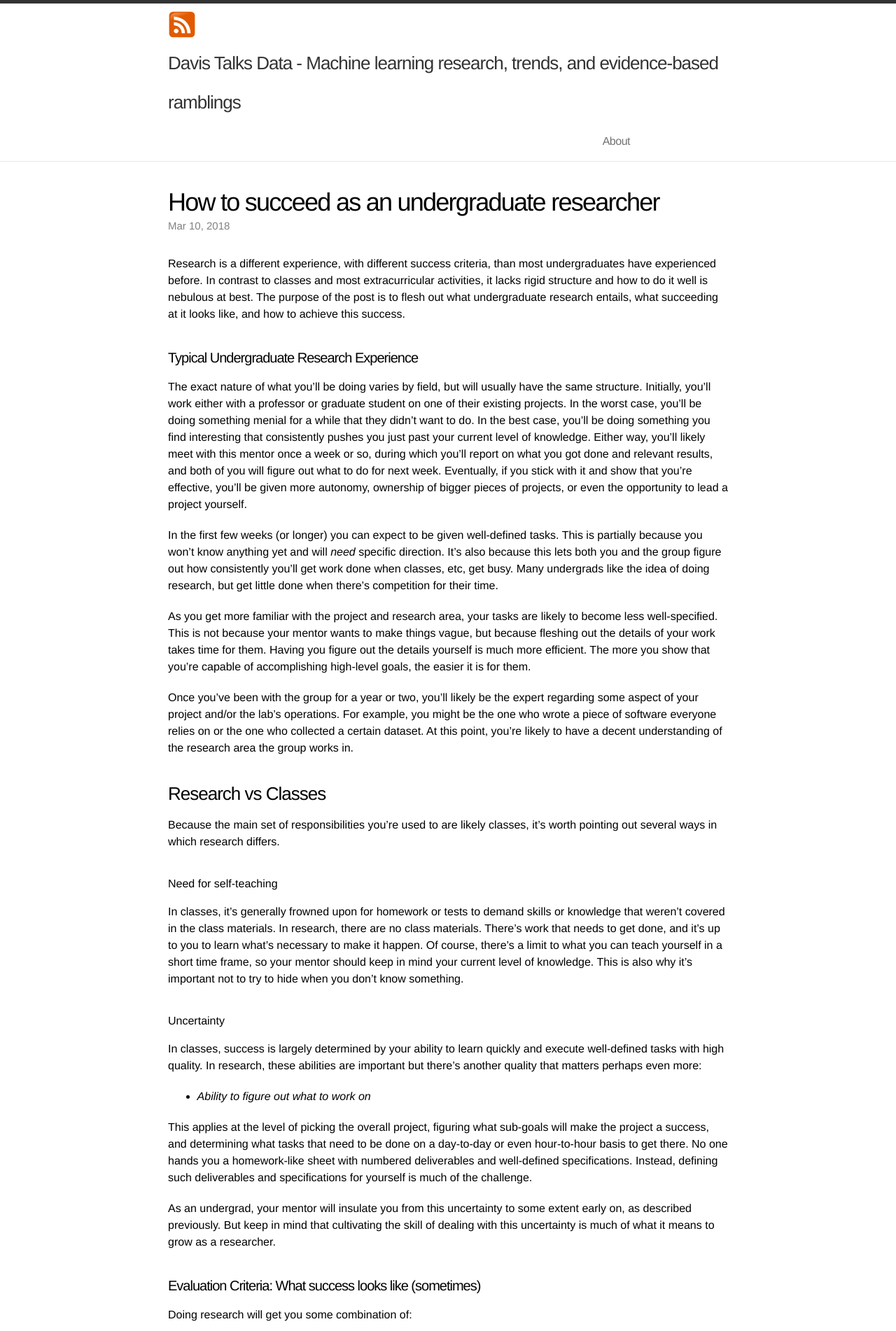
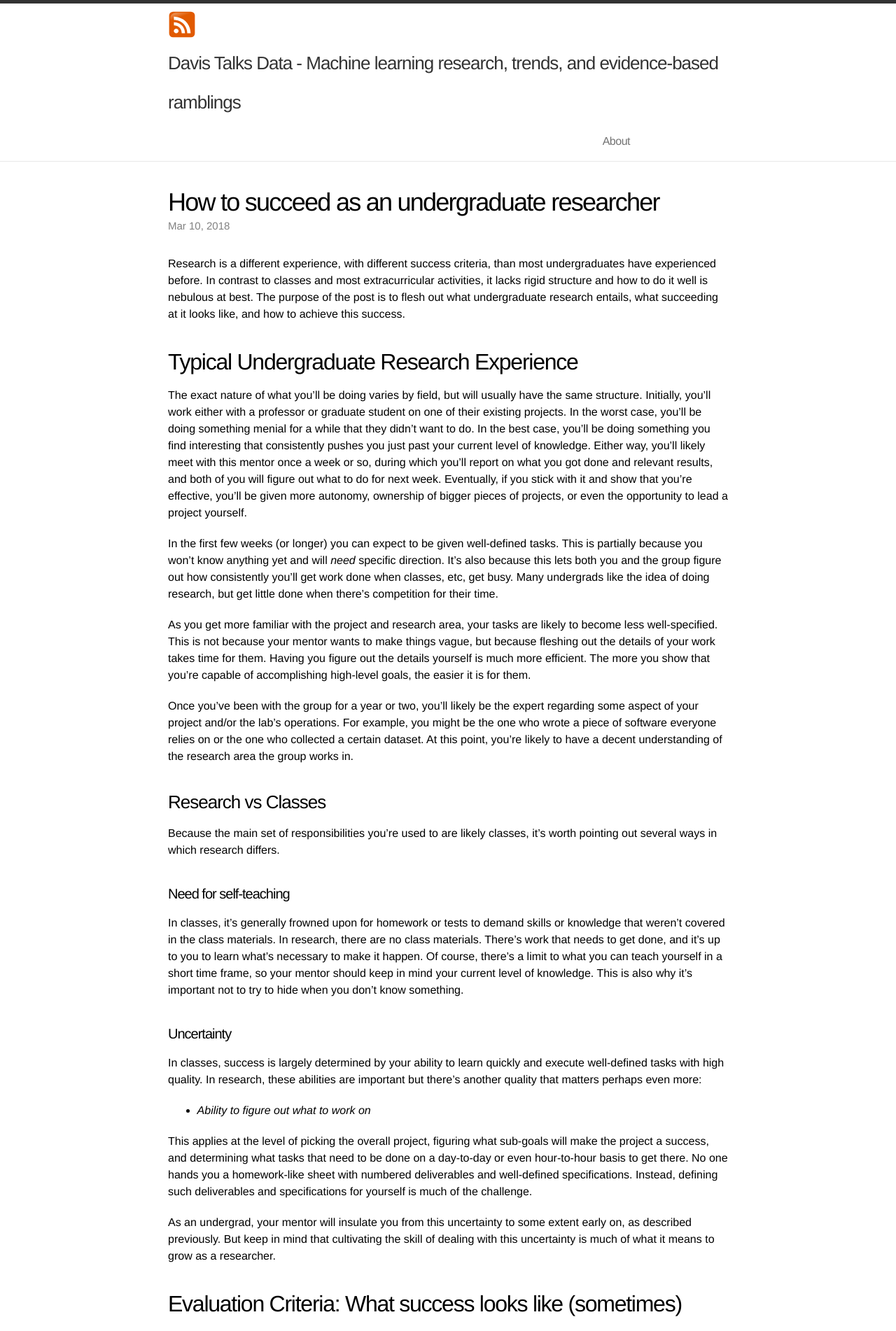
Before and after one commit to dblalock/old-dblalock.github.io, a Jekyll site: the page built from _posts/2018-3-10-how-to-undergrad-research.md, in a window 1280 px wide. Shown: the top 1902 px of the page at 70% size. Built offline with Jekyll 4.4.1, drawn with Linux system fonts in a browser that asks for light colours; comment, search, counter and statistics services are not loaded.

Commit message:
rm H1 level to hopefully fix headers

```diff
--- a/_posts/2018-3-10-how-to-undergrad-research.md
+++ b/_posts/2018-3-10-how-to-undergrad-research.md
@@ -8,7 +8,7 @@ date:   2018-3-10 11:34:00
 
 Research is a different experience, with different success criteria, than most undergraduates have experienced before. In contrast to classes and most extracurricular activities, it lacks rigid structure and how to do it well is nebulous at best. The purpose of the post is to flesh out what undergraduate research entails, what succeeding at it looks like, and how to achieve this success.
 
-#### Typical Undergraduate Research Experience
+## Typical Undergraduate Research Experience
 
 The exact nature of what you'll be doing varies by field, but will usually have the same structure. Initially, you'll work either with a professor or graduate student on one of their existing projects. In the worst case, you'll be doing something menial for a while that they didn't want to do. In the best case, you'll be doing something you find interesting that consistently pushes you just past your current level of knowledge. Either way, you'll likely meet with this mentor once a week or so, during which you'll report on what you got done and relevant results, and both of you will figure out what to do for next week. Eventually, if you stick with it and show that you're effective, you'll be given more autonomy, ownership of bigger pieces of projects, or even the opportunity to lead a project yourself.
 
@@ -20,14 +20,16 @@ Once you've been with the group for a year or two, you'll likely be the expert r
 
 ### Research vs Classes
 
+<!-- Research is much harder than classes in many respects. -->
+
 Because the main set of responsibilities you're used to are likely classes, it's worth pointing out several ways in which research differs.
 
 
-# Need for self-teaching
+#### Need for self-teaching
 
 In classes, it's generally frowned upon for homework or tests to demand skills or knowledge that weren't covered in the class materials. In research, there are no class materials. There's work that needs to get done, and it's up to you to learn what's necessary to make it happen. Of course, there's a limit to what you can teach yourself in a short time frame, so your mentor should keep in mind your current level of knowledge. This is also why it's important not to try to hide when you don't know something.
 
-# Uncertainty
+#### Uncertainty
 
 In classes, success is largely determined by your ability to learn quickly and execute well-defined tasks with high quality. In research, these abilities are important but there's another quality that matters perhaps even more:
 
@@ -48,6 +56,8 @@ Doing research will get you some combination of:
  - A recommendation from a faculty member
 
 What a "successful" undergraduate research experience looks like depends on your personal goals. For many goals, there's little I can tell you that you don't already know. If your goal is to pursue a PhD or research-heavy MS, however, I can tell you that a large portion of "successful" is getting a recommendation that looks roughly as follows:
+
+<!-- For a job in industry, there isn't a universal standard for what companies look for in your research experience. For PhD (and perhaps research-heavy MS) applications, what you want is a recommendation from the professor that says something like the following: -->
 
 > Dear Admissions Committee,
 >
@@ -97,9 +107,9 @@ But perhaps most importantly, don't worry too much about optimizing your researc
 
 <!-- # Typical Undergraduate Research Experience -->
 
-#### Dos and Don'ts
+## Dos and Don'ts
 
-## Individual work
+#### Individual work
 
 **Don't:** When encountering an unforeseen obstacle, do nothing. When unsure what to do, do nothing.
 <br/>
@@ -125,7 +135,7 @@ But perhaps most importantly, don't worry too much about optimizing your researc
 <br/>
 **Do:** Take notes on what you're supposed to do, what results you've gotten, interesting ideas or concepts you hear in presentations, or anything else that's relevant. Forgetting you were supposed to do something is not even close to a valid excuse, and having a record of everything you've done will help your professor a lot when they need to write a recommendation for you.
 
-## Interactions with others
+#### Interactions with others
 
 **Don't:** Suffer in silence when things aren't going well.
 <br/>
@@ -154,13 +164,14 @@ But perhaps most importantly, don't worry too much about optimizing your researc
 <br/>
 **Do:** Be kind, respectful, and humble. This goes for life in general, but is especially advisable in situations wherein someone's opinion of you and whether they would recommend working with you matters a great deal.
 
-#### Summary
+
+## Summary
 
 A good undergrad researcher is *tenacious*. They work with enthusiasm, take ownership of their piece of the project, and get stuff ***done***. They get up to speed on the project quickly, figure out the details themselves, and find a way through obstacles and uncertainty. They're responsible, easy to work with, and constantly improving. They eventually make creative contributions to their projects and become like another grad student.
 
 A bad undergraduate researcher doesn't care about what they're working on, assigns low priority to research, and does the bare minimum that's asked of them (or less). They always have an excuse to not get work done and can't be relied upon.
 
-#### Further Reading
+## Further Reading
 
 - [Tips for Undergraduate Researchers](https://robotics.eecs.berkeley.edu/~pister/etc/urtips.html)
 - [Tips for your first undergraduate research experience](http://www.asbmb.org/asbmbtoday/201505/Education/Tips/)
```
Also changed, not shown: other parts of _posts/2018-3-10-how-to-undergrad-research.md (+7 -1 lines).
